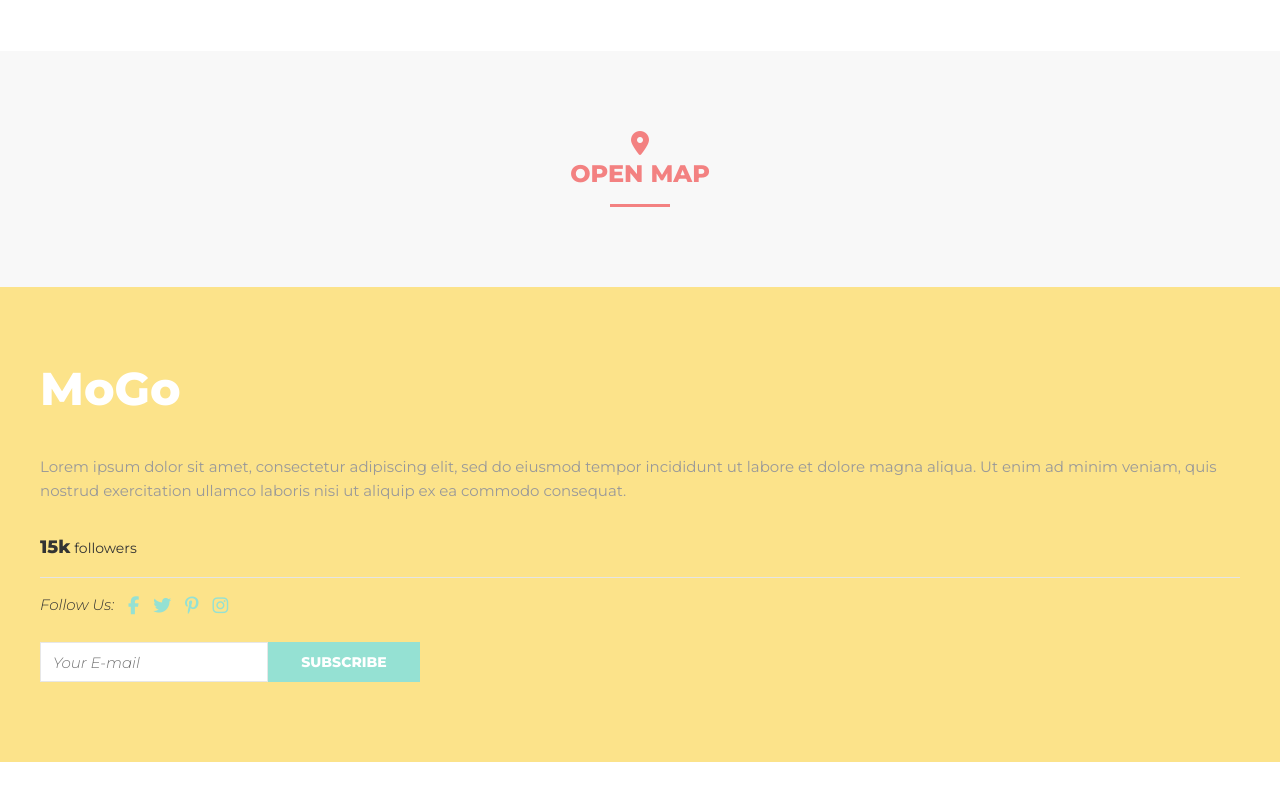
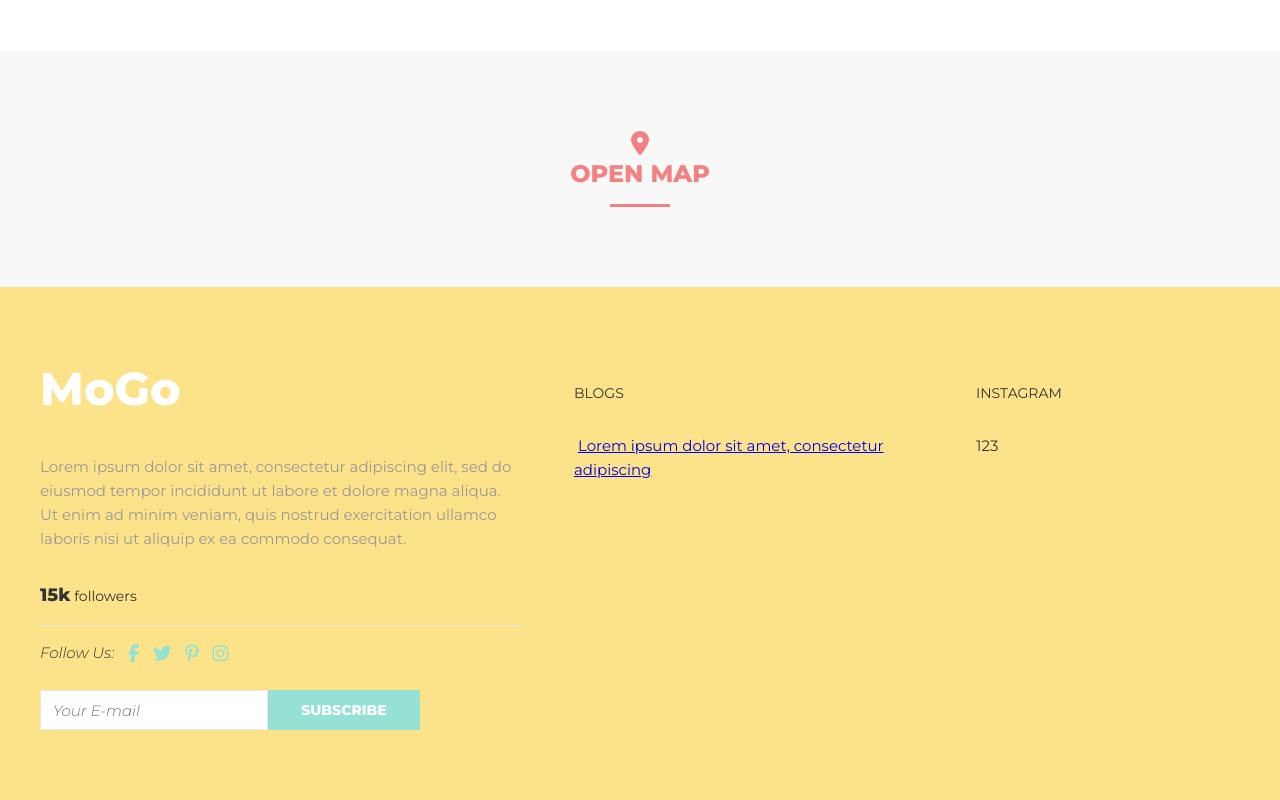
Before and after one commit to VadymVasilevskyi/mogo, a plain HTML site: page index.html in a window 1280 px wide. Shown: the part 8613-9413 px from the top of the page. Before the commit the page ends 9375 px from the top, so only its background shows below. Drawn offline with Linux system fonts and the light colour scheme.

Commit message:
footer part 2

```diff
--- a/css/index.css
+++ b/css/index.css
@@ -906,6 +906,20 @@ hr {
 
 .footer__inner {
     padding-bottom: 65px;
+    display: flex;
+    justify-content: space-between;
+}
+
+.footer__col--first {
+    width: 40%;
+}
+
+.footer__col--second {
+    width: 29%;
+}
+
+.footer__col--third {
+    width: 22%;
 }
 
 .footer__logo {
@@ -921,6 +935,13 @@ hr {
     margin-bottom: 30px;
 }
 
+.footer__title {
+    margin: 30px 0;
+    text-transform: uppercase;
+    font-size: 14px;
+    color: #333;
+
+}
 .footer__soc {
     margin-bottom: 25px;
 }
--- a/index.html
+++ b/index.html
@@ -620,7 +620,7 @@
 <footer class="footer">
     <div class="container">
         <div class="footer__inner">
-            <div class="footer__col">
+            <div class="footer__col footer__col--first">
                 <div class="footer__logo">MoGo</div>
                 <div class="footer__text">Lorem ipsum dolor sit amet, consectetur adipiscing elit, sed do eiusmod tempor incididunt ut labore et dolore magna aliqua.
                     Ut enim ad minim veniam, quis nostrud exercitation ullamco laboris nisi ut aliquip ex ea commodo consequat.</div>
@@ -651,6 +651,23 @@
                     <button class="subscribe__btn" type="submit">Subscribe</button>
                 </form>
             </div>
+            <div class="footer__col footer__col--second">
+                <div class="footer__title">
+                    Blogs
+                </div>
+                <div class="blogs">
+                    <div class="blogs__item">
+                        <img src="" alt="">
+                        <a href="#">Lorem ipsum dolor sit amet, consectetur adipiscing</a>
+                    </div>
+                </div>
+            </div>
+            <div class="footer__col footer__col--third">
+                <div class="footer__title">
+                    Instagram
+                </div>
+                123
+            </div>
         </div><!-------------------------/.footer__inner------------>
     </div><!----------------------/.container--------->
 
```
